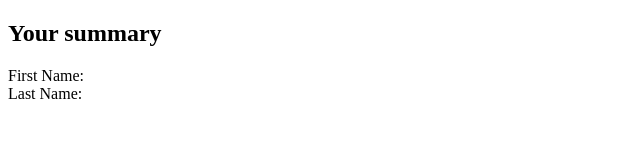
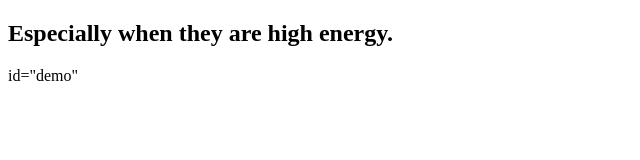
Before and after one commit to shatayu/Summ, a browser extension: page summary output to notes/summ-note-output.html in a window 1280 px wide. Shown: the whole page, without its empty margins (0-640 px from the left). Drawn offline with Linux system fonts and the light colour scheme.

Commit message:
Mayank Switch Roger

```diff
--- a/summary output to notes/summ-note-output.html
+++ b/summary output to notes/summ-note-output.html
@@ -11,22 +11,45 @@ var employees = [
 <!DOCTYPE html>
 <html>
 <body>
-<h2>Your summary</h2>
-<p>
-First Name: <span id="fname"></span><br />
-Last Name: <span id="lname"></span><br />
-</p>
+<h2 id="demo"></h2>
+
+<p> id="demo"</p>
+
 <script >
 
 
-var id = 'demo';
+  var notes = [
+    {
+      url: "www.google.com",
+      summary: "I like memes.[BREAK] Especially when they are spicy.",
+      title: "Rare pepes",
+    },
+    {
+      url: "www.memes.com",
+      summary: "I like pepes.[BREAK] Especially when they are high energy.",
+      title: "Rare memes",
+    }
+  ]
 
-for (var i = 0; i < notes.length; i++) {
-  document.getElementById("demo").innerHTML = notes;
-  var summary = notes[i].summary.split("[BREAK"])
-  for (var j = 0; j < summary.length; j++) {summary[j[]]}
+  var id = 'demo';
+  for (var i = 0; i < notes.length; i++) {
+    // create a new div with a unique ID
+    // append that div to the body
+    // insert the text in that div
+    document.getElementById("demo").innerHTML = notes[i];
+    var summary = notes[i].summary.split("[BREAK]")
+
+    for (var j = 0; j < summary.length; j++) {
+        document.getElementById("demo").innerHTML = summary[j];
+
+  }
 }
 
+</script>
+
+
+</body>
+</html>
 
 
 <!--
@@ -43,6 +66,3 @@ for (i=0; i<txt.length; i++){
     document.getElementById("lname").innerHTML=obj.employees[i].lastName
 }
 -->
-</script>
-</body>
-</html>
```
Also changed, not shown: 1 other file.
